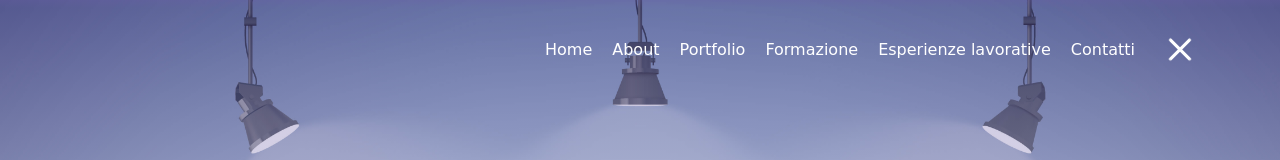
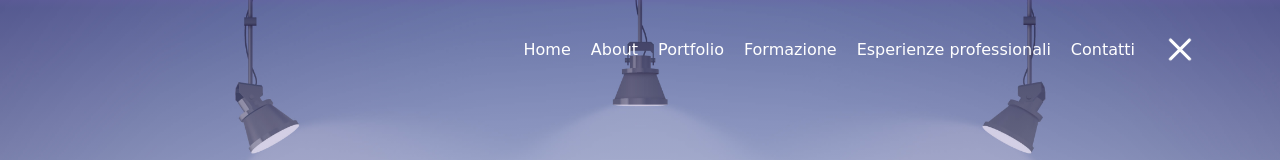
Before and after one commit to fdinocera/PersonalSiteWeb, a website: page index.html in a window 1280 px wide. Both pictures are taken after a click on the link 1180 px from the left and 50 px from the top of the page. Shown: the top 160 px of the page. Drawn offline with nearby package versions, Linux system fonts and the light colour scheme; files that its build step writes are made by us from their sources; files whose address does not match are found by name; a web font is replaced by a local one.

Commit message:
correzione esperienze professionali

```diff
--- a/index.html
+++ b/index.html
@@ -34,7 +34,7 @@
                     <a class="link" href="#testmonial">Formazione</a>
                 </li>
                 <li class="item">
-                    <a class="link" href="#blog">Esperienze lavorative</a>
+                    <a class="link" href="#blog">Esperienze professionali</a>
                 </li>
                 <li class="item">
                     <a class="link" href="#contact">Contatti</a>
@@ -487,7 +487,7 @@
 
         <div class="container text-center">
             <p class="section-subtitle"></p>
-            <h6 class="section-title mb-6">Esperienze lavorative</h6>
+            <h6 class="section-title mb-6">Esperienze professionali</h6>
 
             <div class="blog-card">
                 <div class="blog-card-header">
```
